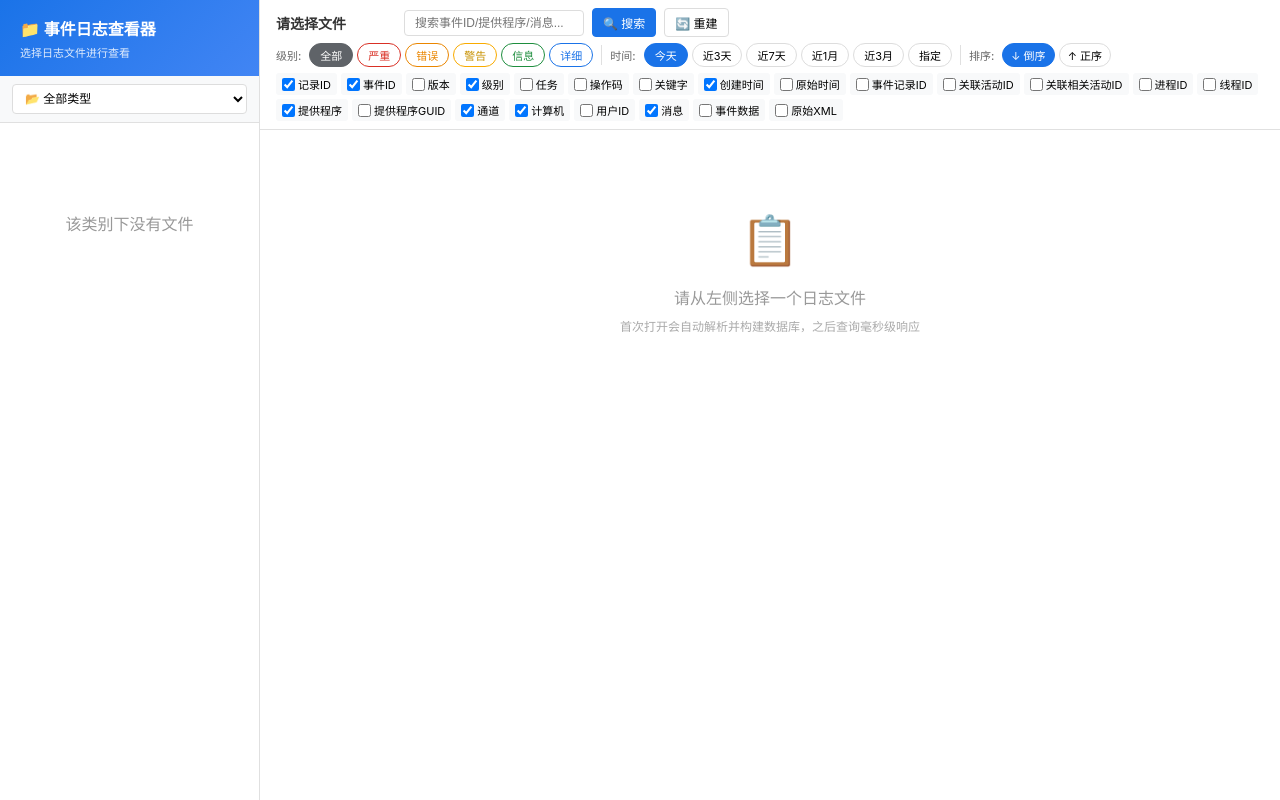
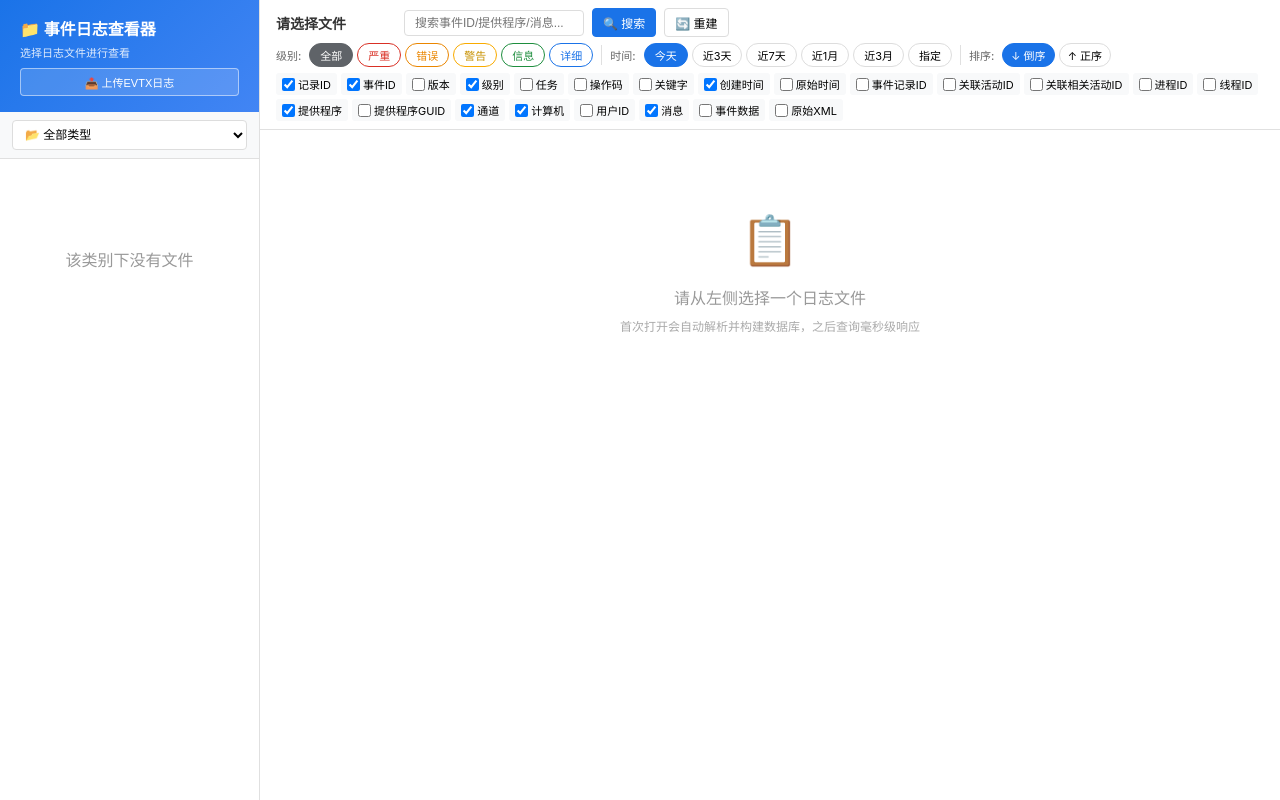
Before and after one commit to Alphapha/windows-event-log-viewer, a Flask app: page / in a window 1280 px wide. Run offline with Flask 3, Linux system fonts and the light colour scheme.

Commit message:
feat: 修复查询时间显示和新增上传功能
- 修复搜索API缺少query_time字段导致底部显示undefined
- 新增EVTX文件上传按钮（左侧边栏）
- 上传自动MD5去重检查，重复文件提示
- 文件名冲突自动添加序号后缀
- 支持500MB以内evtx文件上传
- 更新README文档和更新日志

```diff
--- a/app.py
+++ b/app.py
@@ -4,10 +4,11 @@ Windows事件日志查看器 - Flask Web服务器
 """
 from flask import Flask, render_template, jsonify, request
 from dotenv import load_dotenv
-from evtx_parser import EvtxParser, get_evtx_categories
+from evtx_parser import EvtxParser, get_evtx_categories, categorize_log_file
 import os
 import time
 import threading
+import hashlib
 
 load_dotenv()
 
@@ -108,15 +109,19 @@ def search_events():
     if not os.path.exists(filepath):
         return jsonify({'status': 'error', 'message': f'文件不存在: {filename}'}), 404
 
+    start_time = time.time()
     parser = EvtxParser(filepath)
     result = parser.search(keyword=keyword, page=page, page_size=page_size, levels=levels,
                           time_range=time_range, time_from=time_from if time_from else None,
                           time_to=time_to if time_to else None, sort_order=sort_order)
+    elapsed = time.time() - start_time
 
     return jsonify({
         'status': 'success',
         'filename': filename,
-        **result
+        **result,
+        'query_time': round(elapsed, 4),
+        'from_cache': elapsed < 0.01
     })
 
 @app.route('/api/build')
@@ -169,6 +174,72 @@ def build_status():
         del prebuild_threads[filename]
     return jsonify({'status': 'idle'})
 
+@app.route('/api/upload', methods=['POST'])
+def upload_file():
+    """上传EVTX文件，支持MD5去重检查"""
+    if 'file' not in request.files:
+        return jsonify({'status': 'error', 'message': '未找到文件'}), 400
+
+    file = request.files['file']
+    if file.filename == '':
+        return jsonify({'status': 'error', 'message': '未选择文件'}), 400
+
+    if not file.filename.lower().endswith('.evtx'):
+        return jsonify({'status': 'error', 'message': '仅支持 .evtx 格式文件'}), 400
+
+    # 计算MD5
+    file_content = file.read()
+    file.seek(0)
+    md5_hash = hashlib.md5(file_content).hexdigest()
+
+    # 检查MD5是否已存在
+    existing_md5 = check_existing_md5(md5_hash)
+    if existing_md5:
+        return jsonify({
+            'status': 'duplicate',
+            'message': f'文件已存在: {existing_md5}',
+            'md5': md5_hash,
+            'existing_filename': existing_md5
+        })
+
+    # 保存文件
+    filename = file.filename
+    save_path = os.path.join(EVTX_DIRECTORY, filename)
+
+    # 如果文件名冲突，添加序号
+    if os.path.exists(save_path):
+        base, ext = os.path.splitext(filename)
+        counter = 1
+        while os.path.exists(save_path):
+            save_path = os.path.join(EVTX_DIRECTORY, f'{base}_{counter}{ext}')
+            filename = f'{base}_{counter}{ext}'
+            counter += 1
+
+    with open(save_path, 'wb') as f:
+        f.write(file_content)
+
+    return jsonify({
+        'status': 'success',
+        'message': f'上传成功: {filename}',
+        'filename': filename,
+        'md5': md5_hash,
+        'size': os.path.getsize(save_path)
+    })
+
+def check_existing_md5(target_md5: str) -> str:
+    """检查MD5是否已存在于evtx目录中，返回已存在的文件名或None"""
+    if not os.path.exists(EVTX_DIRECTORY):
+        return None
+
+    for filename in os.listdir(EVTX_DIRECTORY):
+        if not filename.lower().endswith('.evtx'):
+            continue
+        filepath = os.path.join(EVTX_DIRECTORY, filename)
+        file_md5 = hashlib.md5(open(filepath, 'rb').read()).hexdigest()
+        if file_md5 == target_md5:
+            return filename
+    return None
+
 @app.route('/api/fields')
 def get_fields():
     """获取可用的字段列表（包含所有EVTX System字段）"""
--- a/templates/index.html
+++ b/templates/index.html
@@ -21,6 +21,14 @@
         }
         .sidebar-header h2 { font-size: 16px; margin-bottom: 4px; }
         .sidebar-header p { font-size: 11px; opacity: 0.85; }
+        .upload-btn {
+            margin-top: 8px; padding: 5px 12px; border: 1px solid rgba(255,255,255,0.5);
+            border-radius: 4px; background: rgba(255,255,255,0.15); color: white;
+            font-size: 11px; cursor: pointer; width: 100%;
+            transition: all 0.15s;
+        }
+        .upload-btn:hover { background: rgba(255,255,255,0.25); }
+        .upload-btn:disabled { opacity: 0.5; cursor: default; }
         .category-filter {
             padding: 8px 12px; border-bottom: 1px solid #e0e0e0; background: #f8f9fa;
         }
@@ -186,6 +194,8 @@
             <div class="sidebar-header">
                 <h2>&#x1F4C1; &#x4E8B;&#x4EF6;&#x65E5;&#x5FD7;&#x67E5;&#x770B;&#x5668;</h2>
                 <p>&#x9009;&#x62E9;&#x65E5;&#x5FD7;&#x6587;&#x4EF6;&#x8FDB;&#x884C;&#x67E5;&#x770B;</p>
+                <button class="upload-btn" onclick="document.getElementById('fileUpload').click()">&#x1F4E4; &#x4E0A;&#x4F20;EVTX&#x65E5;&#x5FD7;</button>
+                <input type="file" id="fileUpload" accept=".evtx" style="display:none" onchange="uploadFile(this)">
             </div>
             <div class="category-filter">
                 <select class="category-select" id="categoryFilter" onchange="filterByCategory()">
@@ -592,6 +602,54 @@
             return v ? escapeHtml(String(v)) : '-';
         }
 
+        async function uploadFile(input) {
+            const file = input.files[0];
+            if (!file) return;
+
+            if (!file.name.toLowerCase().endsWith('.evtx')) {
+                alert('请上传 .evtx 格式的文件');
+                input.value = '';
+                return;
+            }
+
+            const maxSize = 500 * 1024 * 1024; // 500MB
+            if (file.size > maxSize) {
+                alert('文件大小超过500MB限制');
+                input.value = '';
+                return;
+            }
+
+            const btn = document.querySelector('.upload-btn');
+            btn.disabled = true;
+            btn.textContent = '上传中...';
+
+            const formData = new FormData();
+            formData.append('file', file);
+
+            try {
+                const res = await fetch('/api/upload', {
+                    method: 'POST',
+                    body: formData
+                });
+                const data = await res.json();
+
+                if (data.status === 'duplicate') {
+                    alert(`文件已存在: ${data.existing_filename}\nMD5: ${data.md5}`);
+                } else if (data.status === 'success') {
+                    alert(`上传成功!\n文件名: ${data.filename}\n大小: ${formatSize(data.size)}\nMD5: ${data.md5}`);
+                    await loadFiles();
+                } else {
+                    alert(`上传失败: ${data.message}`);
+                }
+            } catch (e) {
+                alert('上传失败: ' + e.message);
+            } finally {
+                btn.disabled = false;
+                btn.innerHTML = '&#x1F4E4; &#x4E0A;&#x4F20;EVTX&#x65E5;&#x5FD7;';
+                input.value = '';
+            }
+        }
+
         document.addEventListener('DOMContentLoaded', () => { loadFiles(); loadFields(); });
     </script>
 </body>
```
Also changed, not shown: README.md.
